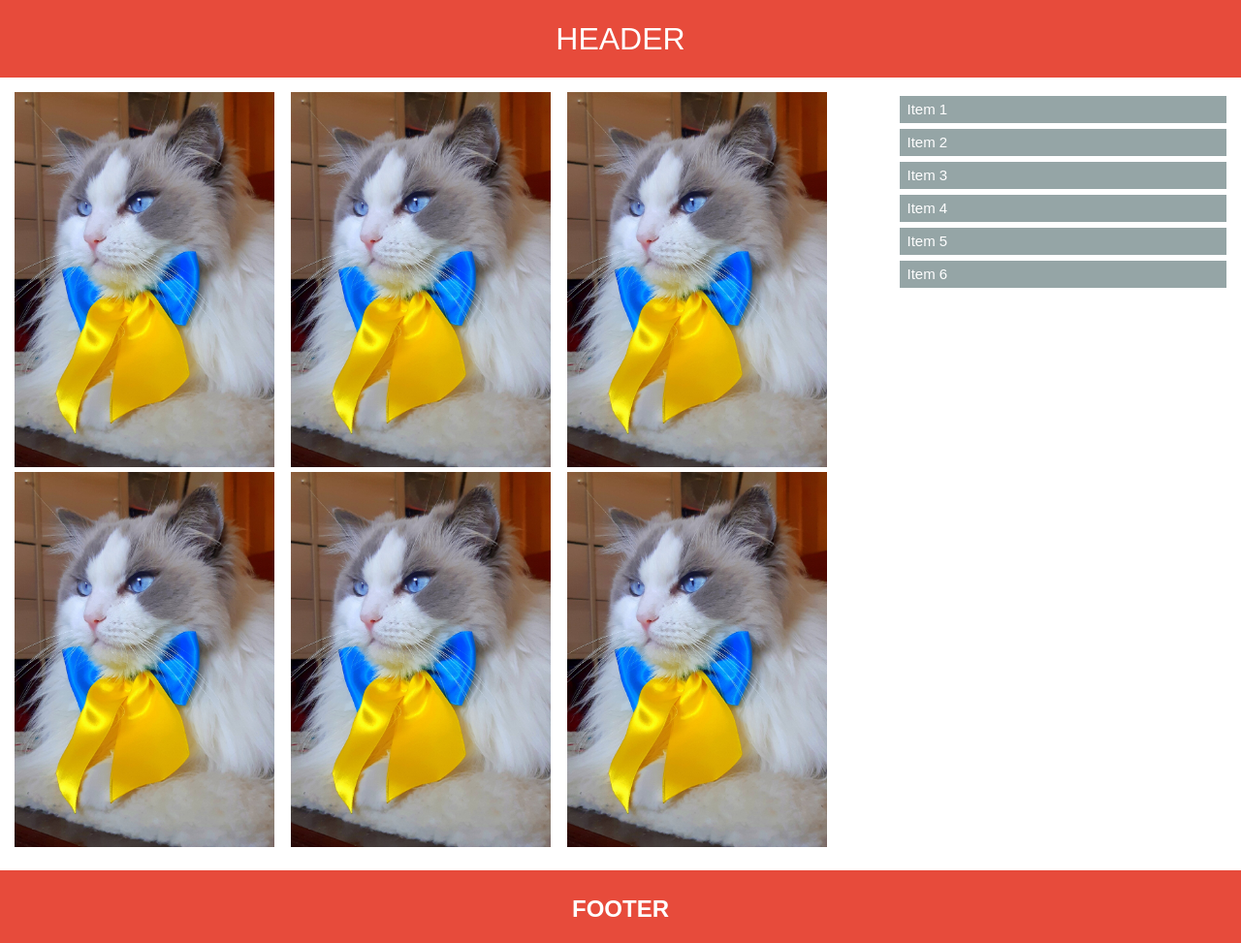
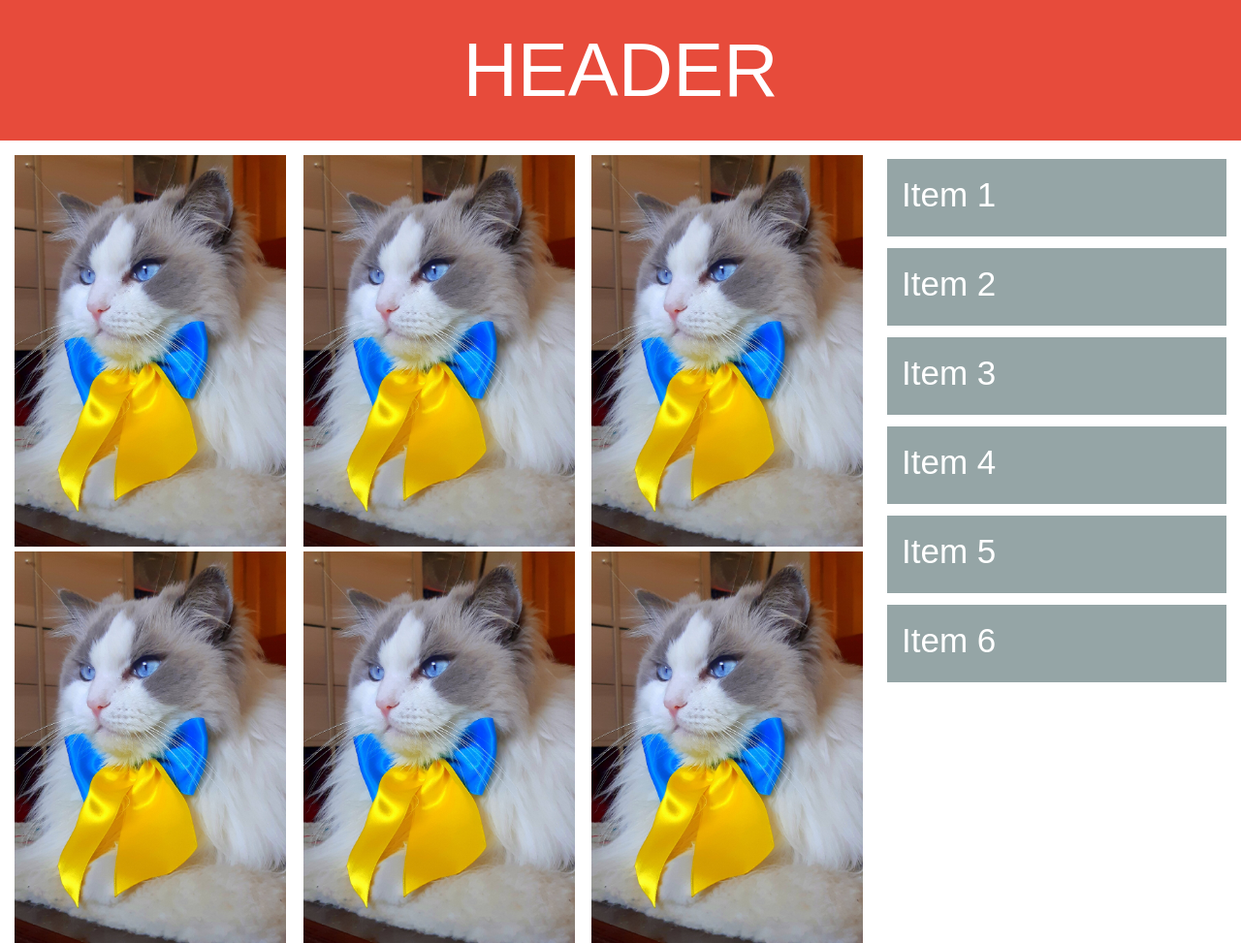
Before and after one commit to tetianatsymbal/mobile-first-layout, a plain HTML site: page index.html in a window 1280 px wide. Shown: the top 973 px of the page at 97% size. Drawn offline with nearby package versions, Linux system fonts and the light colour scheme.

Commit message:
refactoring

```diff
--- a/css/style.css
+++ b/css/style.css
@@ -97,9 +97,16 @@ ul{
 .footer__title-text{
  text-transform: uppercase;
  color: #fff;
+ font-weight: 400;
 
 }
 @media (min-width: 640px){
+ .header__inner{
+  min-height: 110px;
+ }
+ .title__text{
+  font-size: 50px;
+ }
  .gallery__pics{
   width: 67%;
  }
@@ -114,10 +121,21 @@ ul{
   width: 49%;
  }
  .gallery__menu{
-  width: 27%;
+  width: 28%;
  }
+ .menu__list-item {
+  line-height: 20px;
+ }
+ .menu__list-item-link {
+  font-size: 18px;
 }
 @media (min-width: 1024px){
+ .header__inner, .footer__inner{
+  min-height: 145px;
+ }
+ .title__text, .footer__title-text{
+  font-size: 78px;
+ }
  .gallery__figure{
   width: 32%;
   }
@@ -125,13 +143,18 @@ ul{
   display: block;
  }
  .menu__list-item-link{
-  font-size: 15px;
+  font-size: 35px;
   font-weight: 400;
  }
  .menu__list-item{
-  margin-bottom: 6px;
-  padding: 4px 8px;
-  line-height: 20px;
-  cursor: pointer;
+  margin-bottom: 12px;
+  padding: 5px 15px;
+  line-height: 63px;
+ }
+ .gallery__pics{
+  width: 70%;
+ }
+ .gallery__menu{
+  width: 28%;
  }
 }
--- a/index.html
+++ b/index.html
@@ -25,6 +25,27 @@
         <div class="container">
           <article class="gallery__pics">
             <div class="gallery__figures">
+              <figure class="gallery__figure">
+                <img
+                  class="gallery__figure-img"
+                  src="./images/cat-img.jpg"
+                  alt="A picture of cat"
+                />
+              </figure>
+              <figure class="gallery__figure">
+                <img
+                  class="gallery__figure-img"
+                  src="./images/cat-img.jpg"
+                  alt="A picture of cat"
+                />
+              </figure>
+              <figure class="gallery__figure">
+                <img
+                  class="gallery__figure-img"
+                  src="./images/cat-img.jpg"
+                  alt="A picture of cat"
+                />
+              </figure>
               <figure class="gallery__figure">
                 <img
                   class="gallery__figure-img"
```
